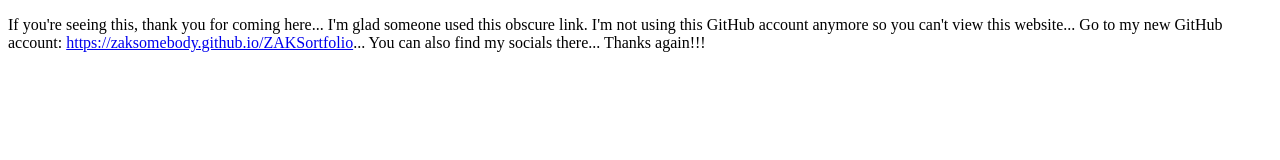
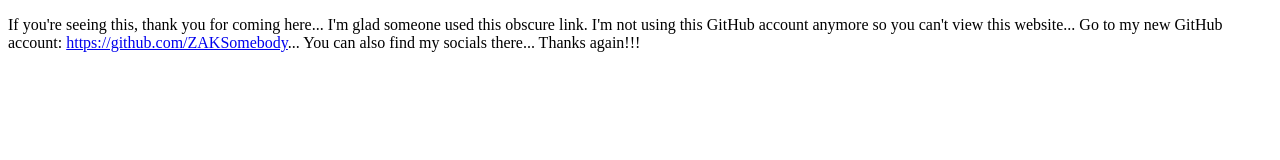
Before and after one commit to ZAKSherwani/ZAKSortfolio, a plain HTML site: page index.html in a window 1280 px wide. Drawn offline with Linux system fonts and the light colour scheme.

Commit message:
Update index.html

```diff
--- a/index.html
+++ b/index.html
@@ -6,7 +6,7 @@
 </head>
 <body>
     <div>
-      <p>If you're seeing this, thank you for coming here... I'm glad someone used this obscure link. I'm not using this GitHub account anymore so you can't view this website... Go to my new GitHub account: <a href="https://zaksomebody.github.io/ZAKSortfolio">https://zaksomebody.github.io/ZAKSortfolio</a>... You can also find my socials there... Thanks again!!!</p>
+      <p>If you're seeing this, thank you for coming here... I'm glad someone used this obscure link. I'm not using this GitHub account anymore so you can't view this website... Go to my new GitHub account: <a href="https://github.com/ZAKSomebody">https://github.com/ZAKSomebody</a>... You can also find my socials there... Thanks again!!!</p>
     </div>
 </body>
 </html>
```
